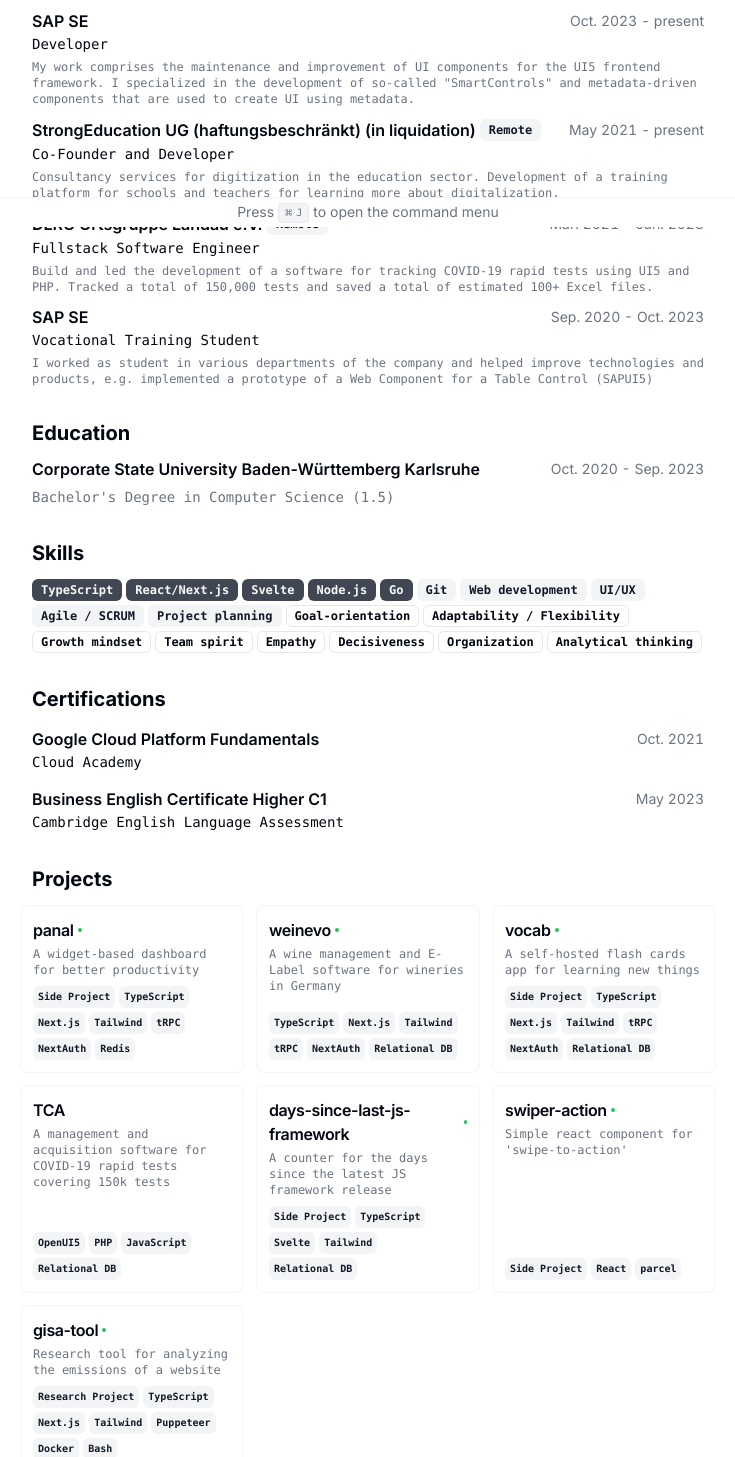
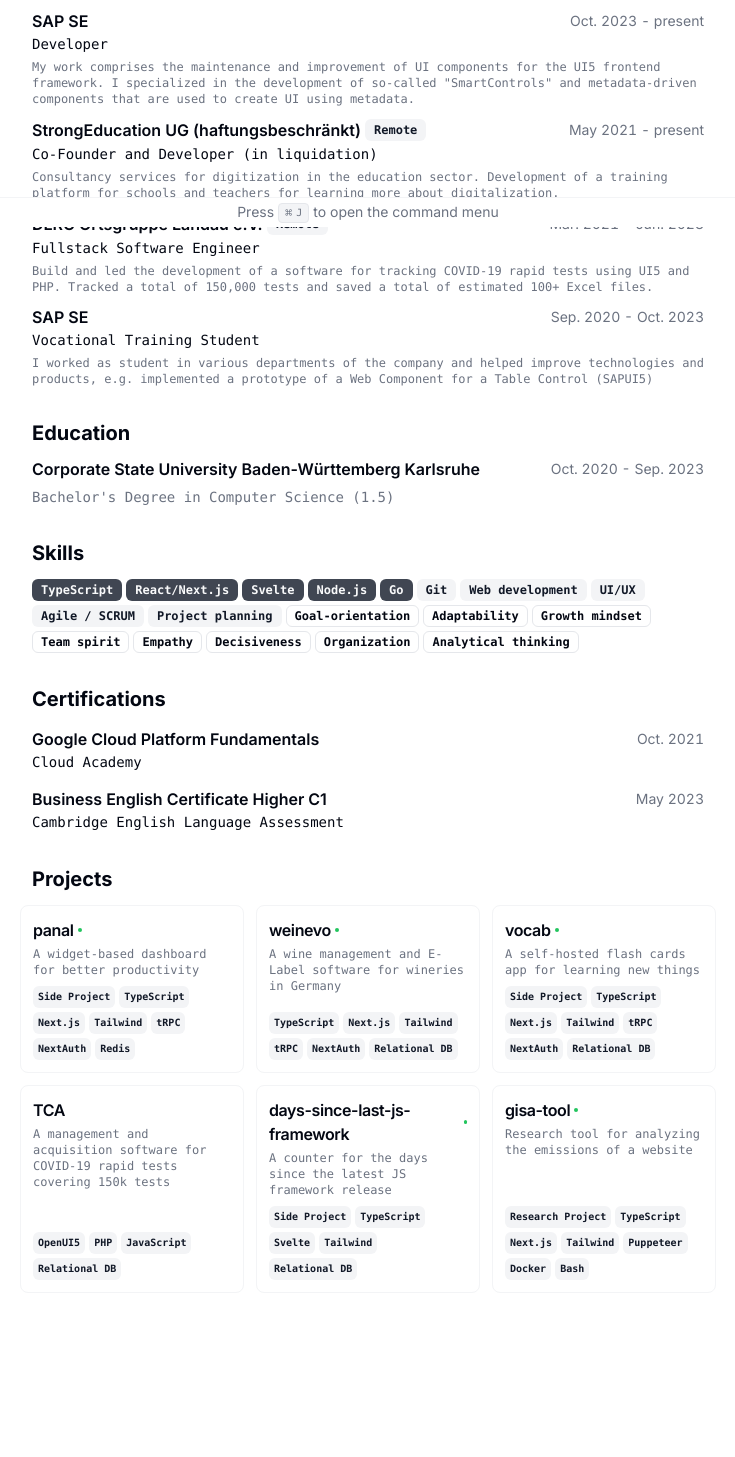
Before and after one commit to cuvar/cv, a Next.js app: page / in a window 1280 px wide. Shown: the part 573-2030 px from the top of the page, without its empty margins (272-1007 px from the left). After the commit the page ends 1930 px from the top, so only its background shows below. Built offline with nearby package versions, Linux system fonts and the light colour scheme.

Commit message:
fix: layout

```diff
--- a/src/app/page.tsx
+++ b/src/app/page.tsx
@@ -164,7 +164,7 @@
             );
           })}
         </Section>
-        <Section className="print:break-before-page">
+        <Section className="">
           <h2 className="text-xl font-bold">Skills</h2>
           <div className="flex flex-wrap gap-1">
             {RESUME_DATA.skills.map((skill) => {
--- a/src/data/resume-data.tsx
+++ b/src/data/resume-data.tsx
@@ -64,10 +64,10 @@
         'My work comprises the maintenance and improvement of UI components for the UI5 frontend framework. I specialized in the development of so-called "SmartControls" and metadata-driven components that are used to create UI using metadata.',
     },
     {
-      company: "StrongEducation UG (haftungsbeschränkt) (in liquidation)",
+      company: "StrongEducation UG (haftungsbeschränkt)",
       link: "",
       badges: ["Remote"],
-      title: "Co-Founder and Developer",
+      title: "Co-Founder and Developer (in liquidation)",
       start: "May 2021",
       end: "present",
       description:
@@ -107,7 +107,7 @@
     { name: "Project planning", variant: "secondary" }, // personal projects, my life
     // { PERSONAL },
     { name: "Goal-orientation", variant: null }, // my life, personal projects, MVP
-    { name: "Adaptability / Flexibility", variant: null }, // new environments, intrinsic need for new environments, // TODO
+    { name: "Adaptability", variant: null }, // new environments, intrinsic need for new environments, // TODO
     { name: "Growth mindset", variant: null }, // constant learning, reading, new technologies and concepts,
     { name: "Team spirit", variant: null }, // constant learning, reading, new technologies and concepts,
     // { SOCIAL },
@@ -191,15 +191,15 @@
         href: "https://dayssincelastjsframework.com/",
       },
     },
-    {
-      title: "swiper-action",
-      techStack: ["Side Project", "React", "parcel"],
-      description: "Simple react component for 'swipe-to-action'",
-      link: {
-        label: "github.com",
-        href: "https://github.com/cuvar/swiper-action",
-      },
-    },
+    // {
+    //   title: "swiper-action",
+    //   techStack: ["Side Project", "React", "parcel"],
+    //   description: "Simple react component for 'swipe-to-action'",
+    //   link: {
+    //     label: "github.com",
+    //     href: "https://github.com/cuvar/swiper-action",
+    //   },
+    // },
     {
       title: "gisa-tool",
       techStack: [
```
